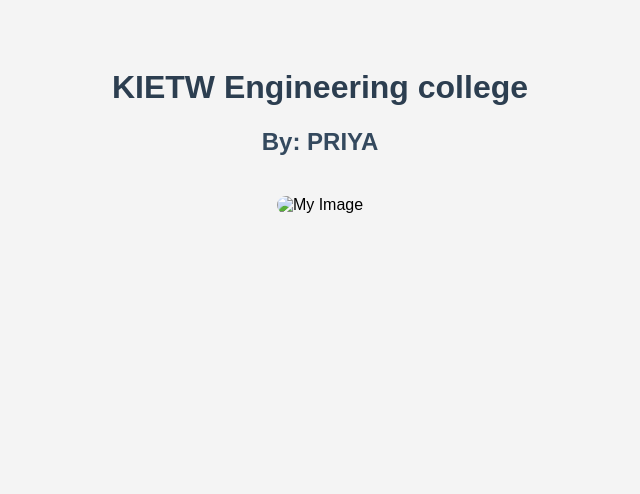
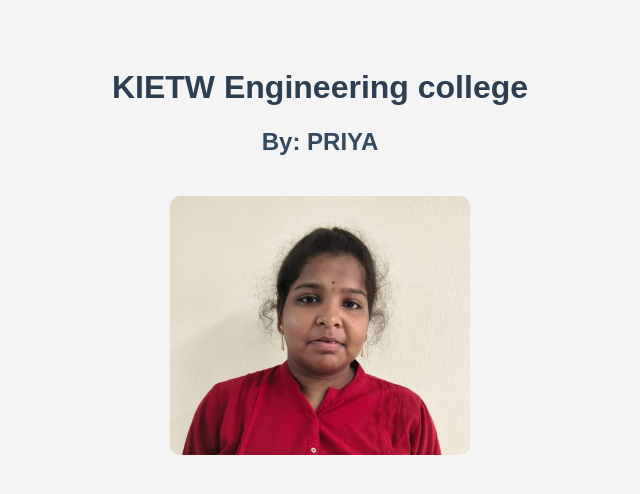
Before and after one commit to phanipriyaanjanireddyp/priyareddy.github.io, a plain HTML site: page index.html in a window 1280 px wide. Shown: the whole page, without its empty margins (320-960 px from the left). Drawn offline with Linux system fonts and the light colour scheme.

Commit message:
Update index.html

```diff
--- a/index.html
+++ b/index.html
@@ -27,6 +27,6 @@
 
     <h1>KIETW Engineering college</h1>
     <h2>By: PRIYA</h2>
-    <img src=""C:\Users\padal\Downloads\kiet.jpeg"" alt="My Image">
+    <img src="kiet.jpeg" alt="My Image">
 </body>
 </html>
```
